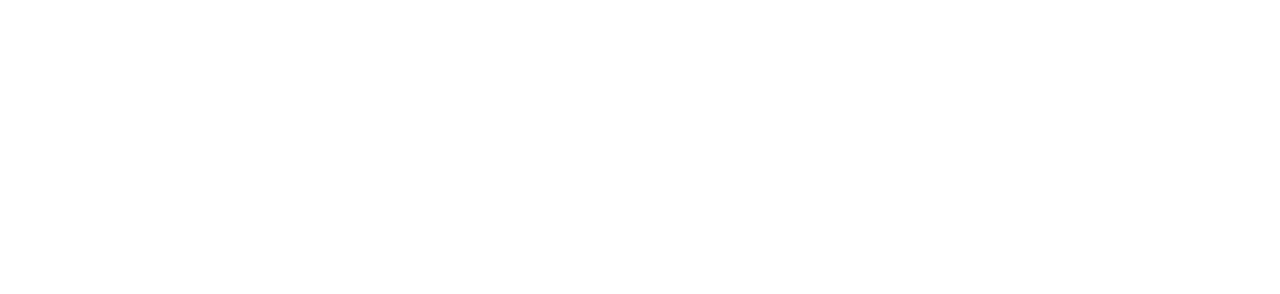
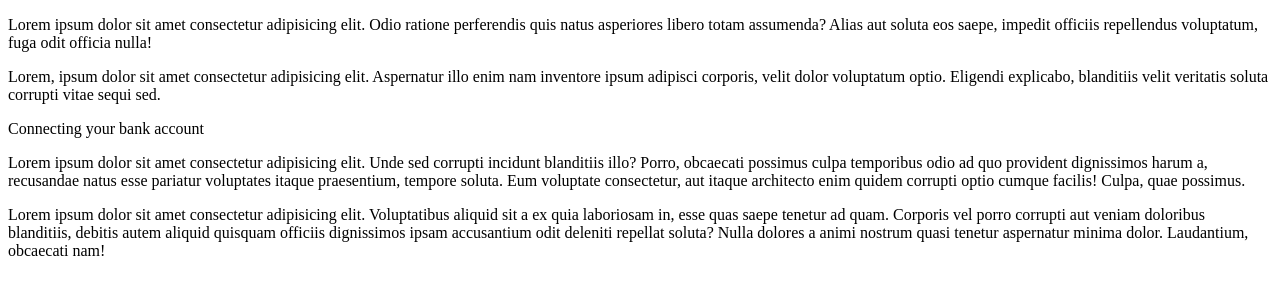
Before and after one commit to jharsh04/task1, a website: page index.html in a window 1280 px wide. Drawn offline with Linux system fonts and the light colour scheme.

Commit message:
Containers and Heading added

```diff
--- a/index.html
+++ b/index.html
@@ -20,13 +20,29 @@
 
     <div class="container">
         <div class="">
-
+            <p>
+                Lorem ipsum dolor sit amet consectetur adipisicing elit. Odio ratione perferendis quis natus asperiores libero totam assumenda? Alias aut soluta eos saepe, impedit officiis repellendus voluptatum, fuga odit officia nulla!
+            </p>
+            <p>
+                Lorem, ipsum dolor sit amet consectetur adipisicing elit. Aspernatur illo enim nam inventore ipsum adipisci corporis, velit dolor voluptatum optio. Eligendi explicabo, blanditiis velit veritatis soluta corrupti vitae sequi sed.
+            </p>
         </div>
 
     </div>
     <div class="head">
         <div class="">
+            Connecting your bank account
+        </div>
 
+    </div>
+    <div class="container">
+        <div class="">
+            <p>
+                Lorem ipsum dolor sit amet consectetur adipisicing elit. Unde sed corrupti incidunt blanditiis illo? Porro, obcaecati possimus culpa temporibus odio ad quo provident dignissimos harum a, recusandae natus esse pariatur voluptates itaque praesentium, tempore soluta. Eum voluptate consectetur, aut itaque architecto enim quidem corrupti optio cumque facilis! Culpa, quae possimus.
+            </p>
+            <p>
+                Lorem ipsum dolor sit amet consectetur adipisicing elit. Voluptatibus aliquid sit a ex quia laboriosam in, esse quas saepe tenetur ad quam. Corporis vel porro corrupti aut veniam doloribus blanditiis, debitis autem aliquid quisquam officiis dignissimos ipsam accusantium odit deleniti repellat soluta? Nulla dolores a animi nostrum quasi tenetur aspernatur minima dolor. Laudantium, obcaecati nam!
+            </p>
         </div>
 
     </div>
```
